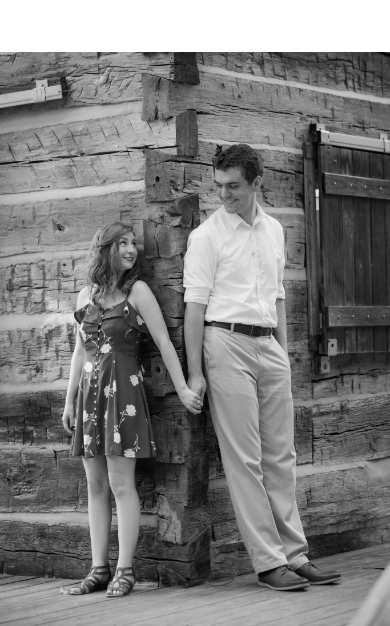
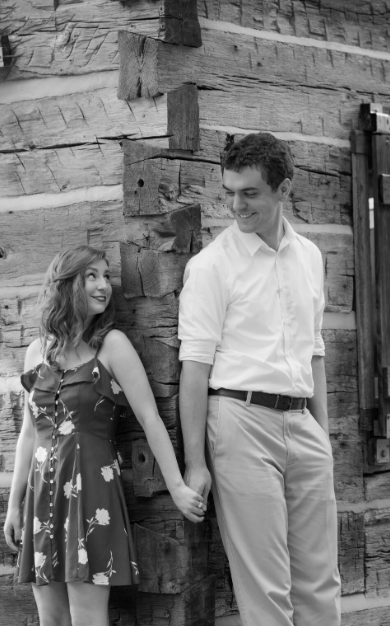
Before and after one commit to alecwest/wedding-website, a website: page index.html in a window 390 px wide. Shown: the top 626 px of the page. Drawn offline with nearby package versions, Linux system fonts and the light colour scheme.

Commit message:
Fix display of background on mobile screens

```diff
--- a/index.html
+++ b/index.html
@@ -19,8 +19,9 @@
         #headerSection {
             background-image: url(images/alec-and-shelby.jpeg);
             background-repeat: no-repeat;
-            background-size: 100%;
+            background-size: cover;
             background-position-y: 20%;
+            background-position-x: 50%;
             background-attachment: fixed;
         }
 
```
